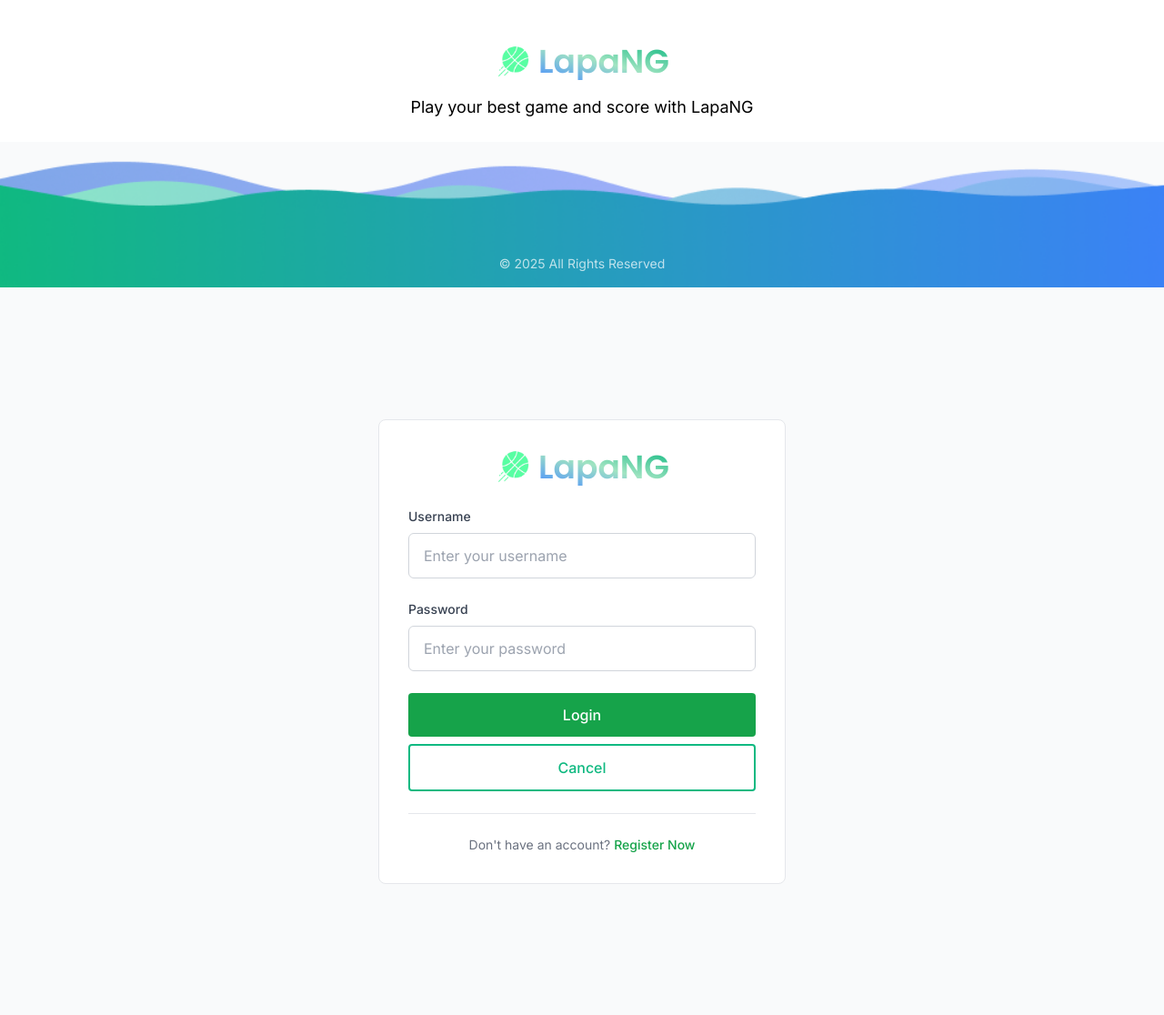
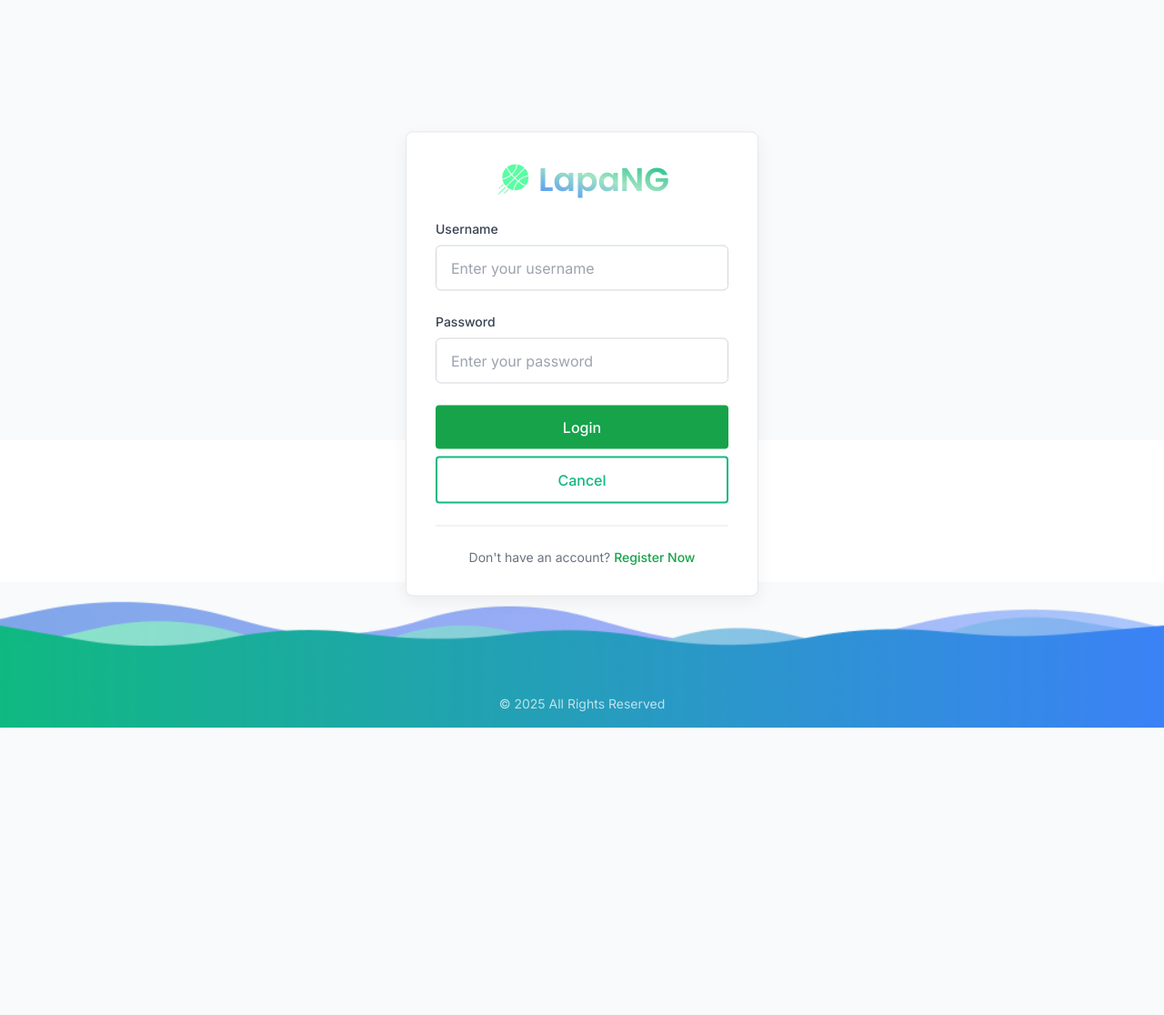
Before and after one commit to pbp-kelompok-d2/Lapa-NG, a Django app: page /auth/login/ in a window 1280 px wide. Shown: the whole page at 91% size. After the commit the page ends 800 px from the top, so only its background shows below. Run offline with Django 5.2, Linux system fonts and the light colour scheme; some libraries are stand-ins or nearby versions.

Commit message:
fixing issue with footer in login page

```diff
--- a/authentication/templates/login.html
+++ b/authentication/templates/login.html
@@ -5,8 +5,72 @@
 <title>Login - LapaNG</title>
 {% endblock meta %}
 
+{% block styles %}
+<style>
+/* page reset: no scroll, full viewport */
+html, body {
+  height: 100%;
+  margin: 0;
+  overflow: hidden;
+}
+
+/* make sure base main doesn't interfere (if it exists) */
+main {
+  height: 100%;
+  position: relative;
+}
+
+/* fixed footer pinned to bottom */
+#site-footer, footer {
+  position: fixed !important;
+  left: 0;
+  right: 0;
+  bottom: 0;
+  z-index: 10; /* below the login card */
+}
+
+/* center login card absolutely in viewport */
+.login-container {
+  position: fixed;
+  top: 50%;
+  left: 50%;
+  transform: translate(-50%, -50%);
+  width: 100%;
+  max-width: 420px; /* adjust as needed */
+  padding: 0 1rem;
+  z-index: 20; /* above footer */
+  box-sizing: border-box;
+}
+
+/* keep the card visually above footer (small shadow helps) */
+.login-container .form-style {
+  position: relative;
+  z-index: 20;
+  box-shadow: 0 6px 18px rgba(16,24,40,0.06);
+}
+
+/* ensure footer wave doesn't cover the top of viewport */
+.footer-wave-image {
+    background-image: url("{% static 'images/Footer(1).png' %}");
+    background-size: cover;
+    background-position: bottom center;
+    background-repeat: no-repeat;
+    height: 160px;
+}
+
+/* if you need clickable controls inside footer, make sure they are above page backgrounds */
+#site-footer * { z-index: 11; position: relative; }
+
+/* small-screen friendly */
+@media (max-height: 600px) {
+  .login-container { max-width: 360px; }
+  .footer-wave-image { height: 120px; }
+}
+</style>
+{% endblock styles %}
+
 {% block content %}
-<div class="bg-gray-50 w-full min-h-screen flex items-center justify-center p-8">
+<div class="login-container">
   <div class="max-w-md w-full">
     <div class="bg-white rounded-lg border border-gray-200 p-6 sm:p-8 form-style">
       <div class="text-center mb-4">
--- a/main/templates/main.html
+++ b/main/templates/main.html
@@ -29,7 +29,7 @@
 
     <div class="absolute inset-0 z-10 flex flex-col items-center justify-center text-center text-white px-4 pointer-events-none">
         <h1 id="hero-welcome" class="text-4xl md:text-6xl font-bold font-heading mb-4 opacity-0 transition-opacity duration-1000 ease-in-out delay-500">
-            Welcome{% if user.is_authenticated %}, {{ user.username }}{% endif %}!
+            Welcome{% if user.is_authenticated %}, {{ user.customuser.name }}{% endif %}!
         </h1>
         <p id="hero-slogan" class="text-lg md:text-2xl mb-8 opacity-0 transition-opacity duration-1000 ease-in-out delay-1000">
             Find and Book Your Favorite Sports Venues Easily
```
